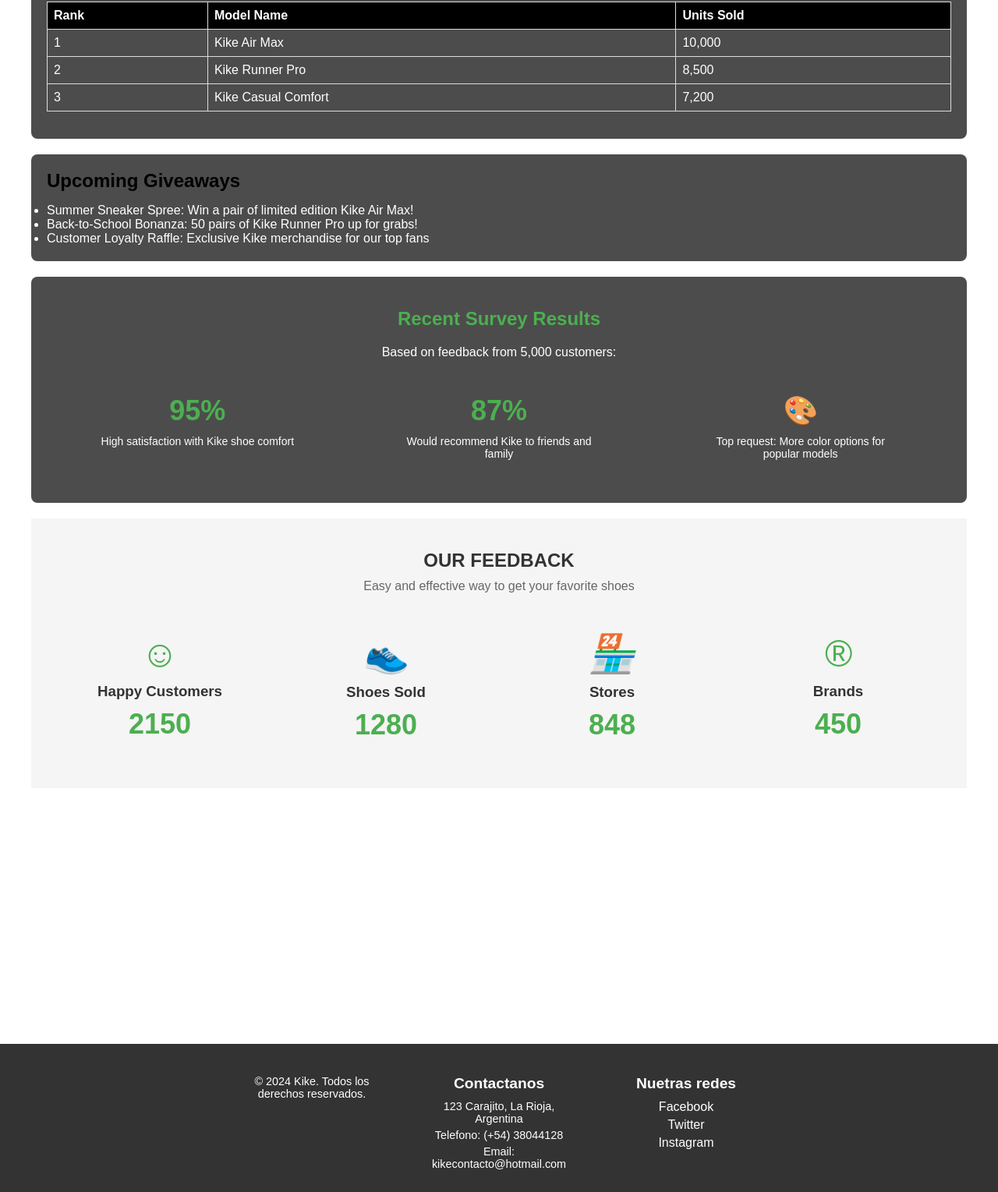
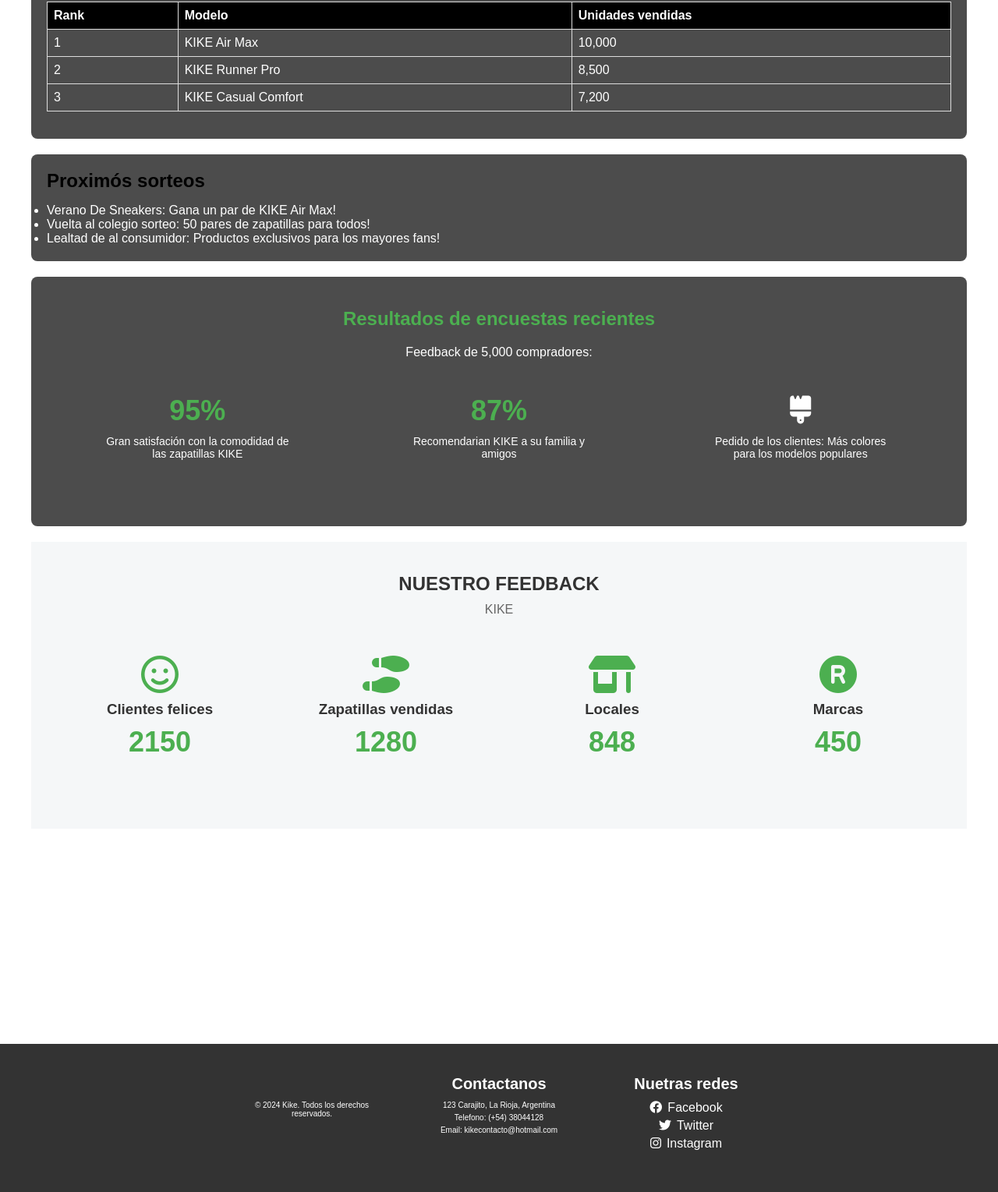
Before and after one commit to TiagomtGithub/programacion, a plain HTML site: page tp-integrador-css/encuestas.html in a window 1280 px wide. Shown: the part 251-1780 px from the top of the page at 78% size. Drawn offline with Linux system fonts and the light colour scheme; grey boxes are pictures that could not be loaded.

Commit message:
ekqwdijqwi

```diff
--- a/tp-integrador-css/encuesta-style.css
+++ b/tp-integrador-css/encuesta-style.css
@@ -66,14 +66,14 @@ body{
     margin: 0 auto;
     overflow: hidden;
 }
-.data-section{
+.datos-section{
     background-color: rgba(0, 0, 0, 0.7);
     color: white;
     padding: 20px;
     margin-bottom: 20px;
     border-radius: 8px;
 }
-.data-section h2{
+.datos-section h2{
     color: #000000;
     margin-bottom: 15px;
 }
@@ -91,7 +91,7 @@ th{
     background-color: #000000;
     color: white;
 }
-.survey-results {
+.encuestas{
     background-color: rgba(0, 0, 0, 0.7);
     color: white;
     padding: 40px 20px;
@@ -99,30 +99,30 @@ th{
     margin: 20px 0;
 }
 
-.survey-results h2 {
+.encuestas h2{
     color: #4CAF50;
     text-align: center;
     margin-bottom: 20px;
 }
 
-.survey-results > p {
+.encuestas p{
     text-align: center;
     margin-bottom: 30px;
 }
 
-.result-items {
+.resultados-conten{
     display: flex;
     justify-content: space-around;
     flex-wrap: wrap;
 }
 
-.result-item {
+.resultados{
     flex-basis: 250px;
     text-align: center;
     margin: 15px;
 }
 
-.result-item .percentage {
+.resultados .porcentaje{
     font-size: 36px;
     font-weight: bold;
     color: #4CAF50;
@@ -130,61 +130,57 @@ th{
     margin-bottom: 10px;
 }
 
-.result-item .icon {
+.resultados .icon{
     font-size: 36px;
     display: block;
     margin-bottom: 10px;
 }
 
-.result-item p {
+.resultados p{
     font-size: 14px;
 }
-.feedback-section {
-    background-color: #f5f5f5;
+.feedback-section{
+    background-color: #F5F7F8;
     padding: 40px 20px;
     text-align: center;
 }
 
-.feedback-section h2 {
+.feedback-section h2{
     color: #333;
     margin-bottom: 10px;
 }
 
-.feedback-section > p {
+.feedback-section p{
     color: #666;
     margin-bottom: 30px;
 }
 
-.feedback-stats {
+.feedback-stats{
     display: flex;
     justify-content: space-around;
     flex-wrap: wrap;
 }
 
-.stat-item {
+.stats{
     flex-basis: 200px;
     margin: 20px;
 }
 
-.stat-item i {
+.stats i{
     font-size: 48px;
     color: #4CAF50;
 }
 
-.stat-item h3 {
+.stats h3{
     margin: 10px 0;
     color: #333;
 }
 
-.stat-number {
+.feedback-stats p{
     font-size: 36px;
     font-weight: bold;
     color: #4CAF50;
 }
-.icon-happy::before { content: "☺"; }
-.icon-shoes::before { content: "👟"; }
-.icon-store::before { content: "🏪"; }
-.icon-brand::before { content: "®"; }
 
 .footer{
     background-color: #333;
@@ -213,12 +209,15 @@ th{
 
 .footer-info h4{
     margin-bottom: 10px;
-    font-size: 1.2em;
+    font-size: 20px;
 }
 
 .footer-info p{
     margin-bottom: 5px;
-    font-size: 0.9em;
+    font-size: 10px;
+}
+.copyright{
+	margin-top: 33px;
 }
 
 .redes-sociales a{
@@ -231,7 +230,10 @@ th{
 .redes-sociales a:hover{
     text-decoration: underline;
 }
-
+.redes-sociales a i{
+    margin-right: 7px;
+    font-size: 17;
+}
 .mapa-container{
     flex-basis: 400px;
 }
--- a/tp-integrador-css/encuestas.html
+++ b/tp-integrador-css/encuestas.html
@@ -4,6 +4,7 @@
 		<meta charset="utf-8">
 		<meta name="viewport" content="width=device-width, initial-scale=1">
 		<title></title>
+		<link rel="stylesheet" href="https://cdnjs.cloudflare.com/ajax/libs/font-awesome/6.4.0/css/all.min.css">
 		<meta name="author" content="BenjaArce-TiagoTorcivia">
 		<link rel="stylesheet" type="text/css" href="encuesta-style.css">
 	</head>
@@ -12,13 +13,13 @@
 			<div class="navegador">
 				<div id="logo">
 					<a href="index.html"><img src="img/logo.png"></a>
-					<h1><a href="#">KIKE</a></h1>
+					<h1><a href="index.html">KIKE</a></h1>
 				</div>
 				<nav id="nav">
 					<ul>
-						<li><a href="#">Encuesta</a></li>
+						<li><a href="encuestas.html">Encuesta</a></li>
 						<li><a href="#">Login</a></li>
-						<li><a href="#">Register</a></li>
+						<li><a href="formulario.html">Register</a></li>
 						<li><a href="#">Productos</a></li>
 					</ul>
 				</nav>
@@ -26,80 +27,80 @@
 		</header>
             <div id="contenedor">
                 <main>
-                    <section class="data-section">
-                        <h2>Top Selling Models</h2>
+                    <section class="datos-section">
+                        <h2>Modelos más vendidos</h2>
                         <table>
                             <tr>
                                 <th>Rank</th>
-                                <th>Model Name</th>
-                                <th>Units Sold</th>
+                                <th>Modelo</th>
+                                <th>Unidades vendidas</th>
                             </tr>
                             <tr>
                                 <td>1</td>
-                                <td>Kike Air Max</td>
+                                <td>KIKE Air Max</td>
                                 <td>10,000</td>
                             </tr>
                             <tr>
                                 <td>2</td>
-                                <td>Kike Runner Pro</td>
+                                <td>KIKE Runner Pro</td>
                                 <td>8,500</td>
                             </tr>
                             <tr>
                                 <td>3</td>
-                                <td>Kike Casual Comfort</td>
+                                <td>KIKE Casual Comfort</td>
                                 <td>7,200</td>
                             </tr>
                         </table>
                     </section>
-                    <section class="data-section">
-                        <h2>Upcoming Giveaways</h2>
+                    <section class="datos-section">
+                        <h2>Proximós sorteos</h2>
                         <ul>
-                            <li>Summer Sneaker Spree: Win a pair of limited edition Kike Air Max!</li>
-                            <li>Back-to-School Bonanza: 50 pairs of Kike Runner Pro up for grabs!</li>
-                            <li>Customer Loyalty Raffle: Exclusive Kike merchandise for our top fans</li>
+                            <li>Verano De Sneakers: Gana un par de KIKE Air Max!</li>
+                            <li>Vuelta al colegio sorteo: 50 pares de zapatillas para todos!</li>
+                            <li>Lealtad de al consumidor: Productos exclusivos para los mayores fans!</li>
                         </ul>
                     </section>
-					<section class="survey-results">
-						<h2>Recent Survey Results</h2>
-						<p>Based on feedback from 5,000 customers:</p>
-						<div class="result-items">
-							<div class="result-item">
-								<span class="percentage">95%</span>
-								<p>High satisfaction with Kike shoe comfort</p>
+					<section class="encuestas">
+						<h2>Resultados de encuestas recientes</h2>
+						<p>Feedback de 5,000 compradores:</p>
+						<div class="resultados-conten">
+							<div class="resultados">
+								<span class="porcentaje">95%</span>
+								<p>Gran satisfación con la comodidad de las zapatillas KIKE</p>
 							</div>
-							<div class="result-item">
-								<span class="percentage">87%</span>
-								<p>Would recommend Kike to friends and family</p>
+							<div class="resultados">
+								<span class="porcentaje">87%</span>
+								<p>Recomendarian KIKE a su familia y amigos</p>
 							</div>
-							<div class="result-item">
-								<span class="icon">🎨</span>
-								<p>Top request: More color options for popular models</p>
+							<div class="resultados">
+								<span class="icon"><i class="fa-solid fa-brush"></i></span>
+								<p>Pedido de los clientes: Más colores para los modelos populares</p>
 							</div>
 						</div>
 					</section>
 					<section class="feedback-section">
-						<h2>OUR FEEDBACK</h2>
-						<p>Easy and effective way to get your favorite shoes</p>
+						<h2>NUESTRO FEEDBACK</h2>
+						<p>KIKE</p>
 						<div class="feedback-stats">
-							<div class="stat-item">
-								<i class="icon-happy"></i>
-								<h3>Happy Customers</h3>
-								<p class="stat-number">2150</p>
+							<div class="stats">
+								<i class="fa-sharp fa-regular fa-face-smile"></i>
+								<h3>Clientes felices</h3>
+								<p>2150</p>
 							</div>
-							<div class="stat-item">
-								<i class="icon-shoes"></i>
-								<h3>Shoes Sold</h3>
-								<p class="stat-number">1280</p>
+							<div class="stats">
+								<i class="fa-solid fa-shoe-prints"></i>
+								<h3>Zapatillas vendidas</h3>
+								<p>1280</p>
 							</div>
-							<div class="stat-item">
-								<i class="icon-store"></i>
-								<h3>Stores</h3>
-								<p class="stat-number">848</p>
+							<div class="stats">
+								<i class="fa-solid fa-shop"></i>
+								<h3>Locales</h3>
+								<p>848</p>
 							</div>
-							<div class="stat-item">
-								<i class="icon-brand"></i>
-								<h3>Brands</h3>
-								<p class="stat-number">450</p>
+							<div class="stats">
+								<i class="fa-solid fa-registered"></i>
+								<h3>Marcas</h3>
+								<p>450</p>
 							</div>
 						</div>
 					</section>
@@ -119,9 +120,9 @@
 					</div>
 					<div class="redes-sociales">
 						<h4>Nuetras redes</h4>
-						<a href="#" class="social-icon">Facebook</a>
-						<a href="#" class="social-icon">Twitter</a>
-						<a href="#" class="social-icon">Instagram</a>
+						<a href="#" class="social-icon"><i class="fab fa-facebook"></i>Facebook</a>
+						<a href="#" class="social-icon"><i class="fab fa-twitter"></i>Twitter</a>
+						<a href="#" class="social-icon"><i class="fab fa-instagram"></i>Instagram</a>
 					</div>
 				</div>
 				<div class="mapa-container">
--- a/tp-integrador-css/formstyle.css
+++ b/tp-integrador-css/formstyle.css
@@ -10,7 +10,6 @@ body{
     background-position: center;
     filter: brightness(0.8) contrast(1.2);
     font-family: sans-serif;
-
 }
 #contenedor{
 	width: 1200px;
@@ -184,12 +183,15 @@ body{
 
 .footer-info h4{
     margin-bottom: 10px;
-    font-size: 1.2em;
+    font-size: 20px;
 }
 
 .footer-info p{
     margin-bottom: 5px;
-    font-size: 0.9em;
+    font-size: 10px;
+}
+.copyright{
+	margin-top: 33px;
 }
 
 .redes-sociales a{
@@ -198,7 +200,10 @@ body{
     text-decoration: none;
     margin-bottom: 5px;
 }
-
+.redes-sociales a i{
+    margin-right: 7px;
+    font-size: 17;
+}
 .redes-sociales a:hover{
     text-decoration: underline;
 }
--- a/tp-integrador-css/style.css
+++ b/tp-integrador-css/style.css
@@ -198,7 +198,7 @@ body{
     gap: 20px;
 }
 
-.news-box, .publicidad-box {
+.news-box{
     padding: 15px;
     border-radius: 8px;
     box-shadow: 0 2px 5px rgba(0,0,0,0.1);
@@ -211,35 +211,46 @@ body{
 .news-box h6 a:visited{
 	color: #666;
 }
-.news .news-box {
+.news .news-box{
     flex: auto;
     background-color: #f0f0f0;
 }
 
 .publicidad-box{
     min-height: 100px;
+	padding: 13px;
+	background-color: #ffffff;
+    border-left: 5px solid #d4d4d4;
+    border-radius: 8px;
+    box-shadow: 0 2px 5px rgba(0,0,0,0.1);
 }
 
-.publicidad-box{
-    background-color: #ffffff;
-    border-left: 5px solid #d4d4d4;
-}
-.news-box h3, .publicidad-box h3{
+.news-box h3{
     margin-bottom: 10px;
 }
-
-.news-box p, .publicidad-box p{
-    font-size: 0.9em;
+.publicidad-box h3{
+	font-size: 13px;
+	text-align: left;
+}
+.news-box p{
+    font-size: 13px;
 	line-height: 1.5;
 	letter-spacing: 0.2px;
 }
-.news-box img, .publicidad-box img{
+.news-box img{
     width: 100%;
     height: 200px;
     margin-bottom: 10px;
 	border-radius: 8px;
 }
-
+.publicidad-box img{
+	width: 100%;
+	height: 100px;
+	border-radius: 8px;
+	margin-bottom: 10px;
+	margin-top: 10px;
+	object-fit: cover;
+}
 .footer{
     background-color: #333;
     color: #fff;
@@ -263,15 +274,18 @@ body{
 .copyright, .contacto, .redes-sociales{
     flex-basis: 200px;
 }
+.copyright{
+	margin-top: 33px;
+}
 
 .footer-info h4{
     margin-bottom: 10px;
-    font-size: 1.2em;
+    font-size: 20px;
 }
 
 .footer-info p{
     margin-bottom: 5px;
-    font-size: 0.9em;
+    font-size: 10px;
 }
 
 .redes-sociales a{
@@ -284,7 +298,10 @@ body{
 .redes-sociales a:hover{
     text-decoration: underline;
 }
-
+.redes-sociales a i{
+    margin-right: 7px;
+    font-size: 17;
+}
 .mapa-container{
     flex-basis: 400px;
 }
```
Also changed, not shown: tp-integrador-css/formulario.html (+7 -6 lines), tp-integrador-css/index.html (+27 -26 lines), tp-integrador-css/img/benja.jpg (added), tp-integrador-css/img/dorito.jpeg (added), tp-integrador-css/img/netflix.jpg (added), tp-integrador-css/img/tiago.jpg (added), tp-integrador-css/img/wopper.jpg (added).
